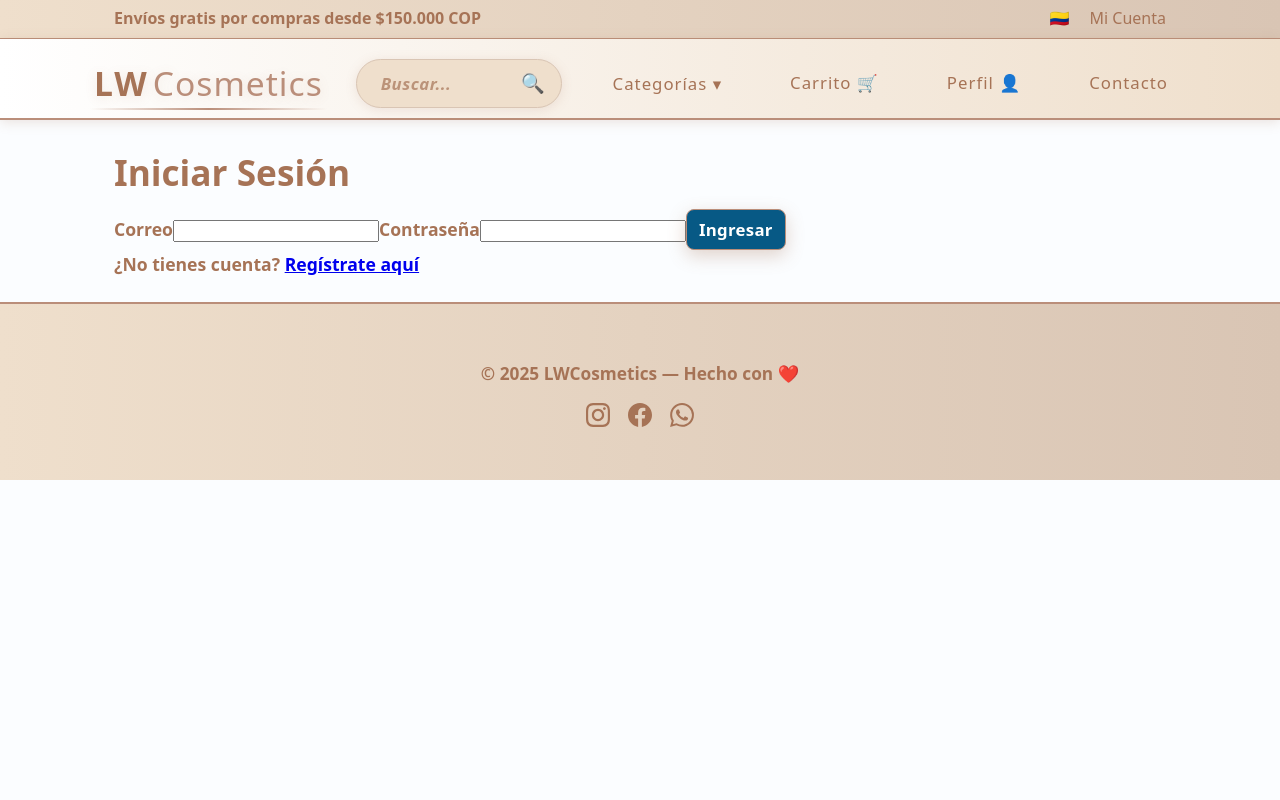
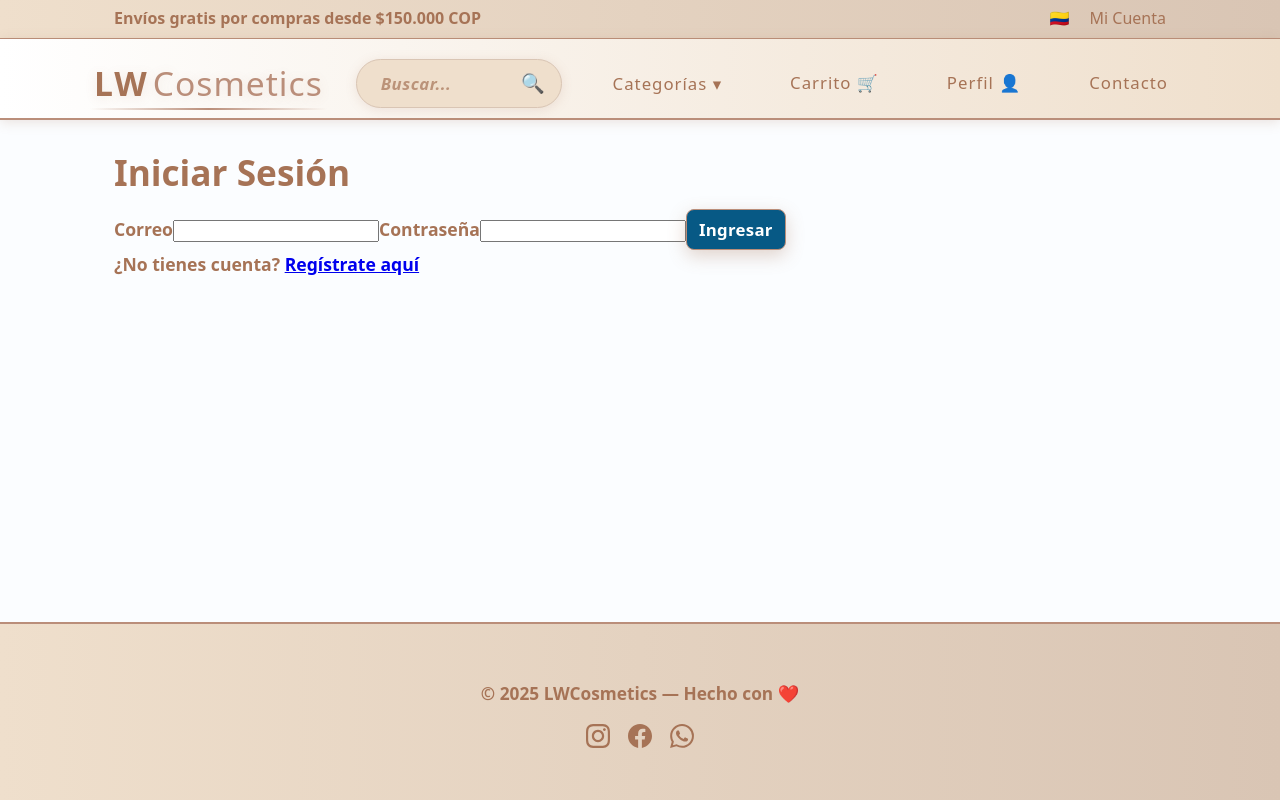
Before and after one commit to Jorgeluis006/lwcosmetics, a Next.js app: page /login in a window 1280 px wide. Built offline with nearby package versions, Linux system fonts and the light colour scheme.

Commit message:
Fix footer positioning - remove white space below footer on all pages

```diff
--- a/app/layout.tsx
+++ b/app/layout.tsx
@@ -36,9 +36,13 @@
       </head>
       <body>
         <CartProvider>
-          <Header />
-          {children}
-          <Footer />
+          <div style={{ display: 'flex', flexDirection: 'column', minHeight: '100vh' }}>
+            <Header />
+            <main style={{ flex: '1' }}>
+              {children}
+            </main>
+            <Footer />
+          </div>
         </CartProvider>
       </body>
     </html>
--- a/styles/globals.css
+++ b/styles/globals.css
@@ -30,6 +30,9 @@
   text-rendering: optimizeLegibility;
   color: var(--color-primary);
   font-weight: 500;
+  margin: 0;
+  padding: 0;
+  height: 100%;
 }
 
 /* Títulos por defecto con fuente de títulos */
@@ -715,6 +718,8 @@
   text-align: center;
   font-size: 1.08rem;
   border-top: 2px solid var(--color-secondary);
+  margin-top: auto;
+  width: 100%;
 }
 .footer-social {
   margin-top: 12px;
```
